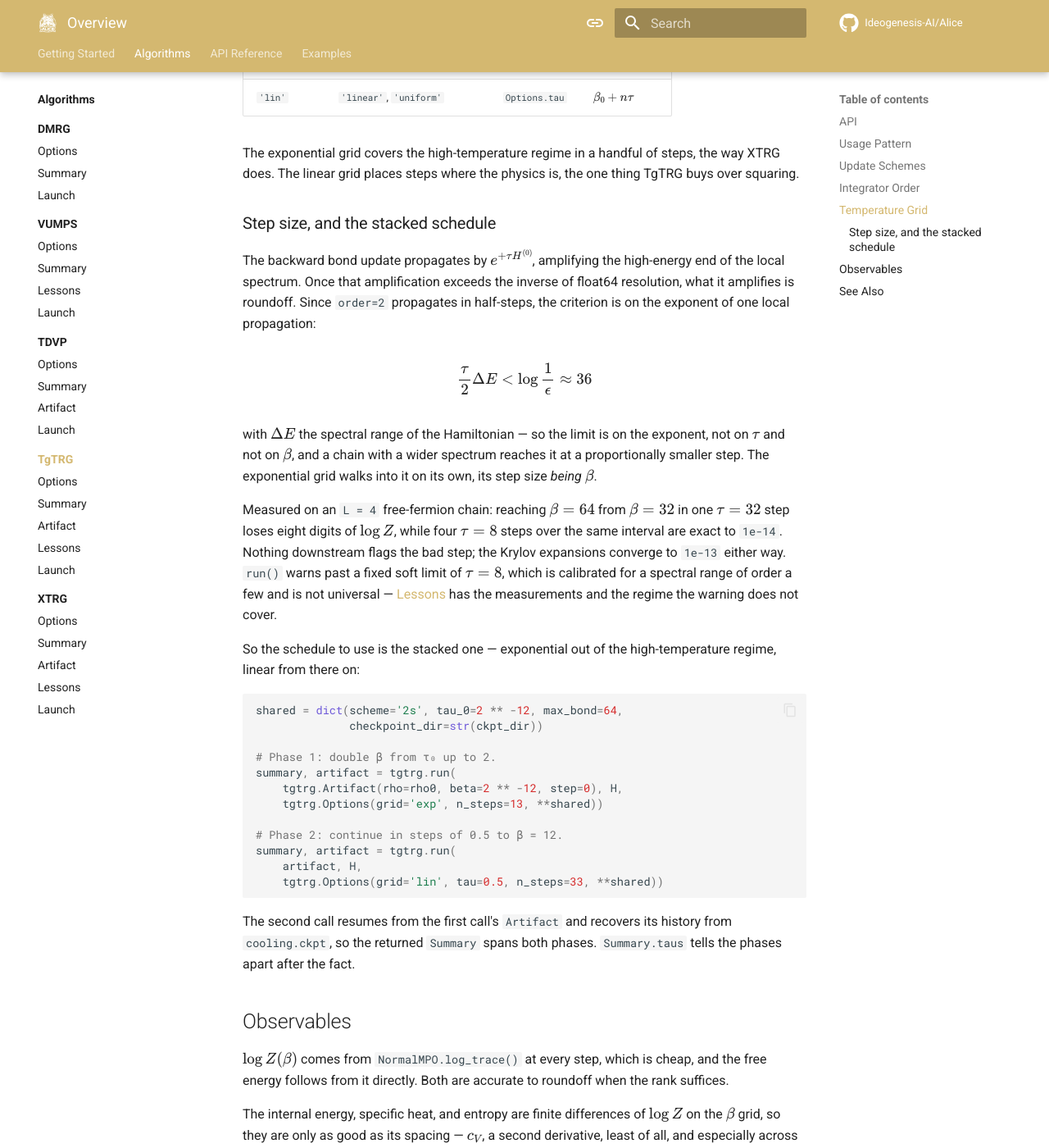
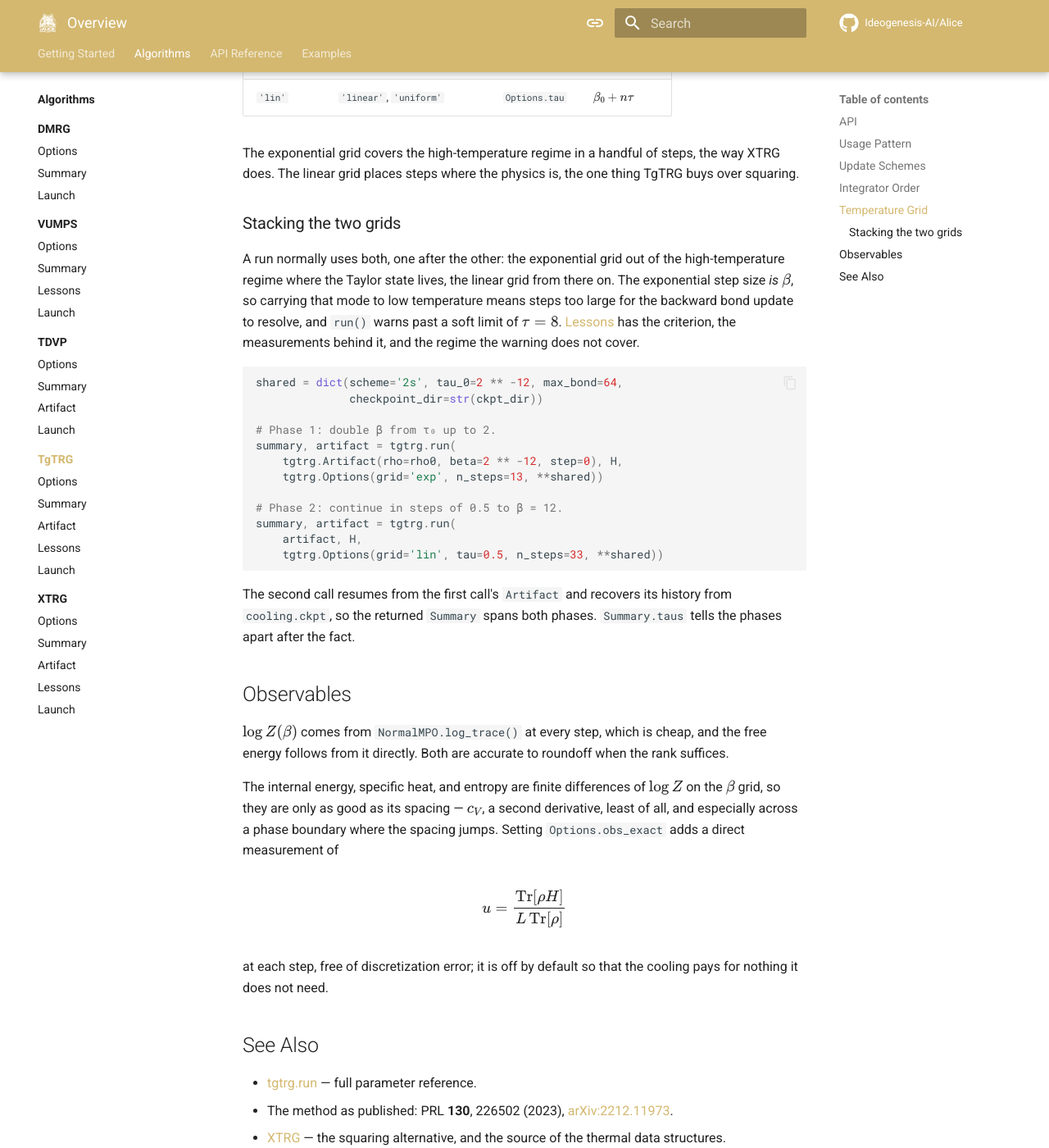
Before and after one commit to Ideogenesis-AI/Alice, an MkDocs documentation site: the page built from docs/algorithms/tgtrg/index.md, in a window 1280 px wide and 1400 px high, scrolled down 2583 px. Shown: the whole window at 82% size. Built offline with MkDocs 1.6.1 and Material for MkDocs 9.7.7, drawn with Linux system fonts in a browser that asks for light colours; comment, search, counter and statistics services are not loaded.

Commit message:
Leave the step-size reasoning to the TgTRG lessons page
The overview explained in full why a large step fails — the amplification of the backward bond update, the exponent criterion, the measurement behind it — all of which the lessons page already covers with the tables it was written for. Cut the explanation and kept what an overview owes the reader: that a run stacks the two grid modes, the soft limit it warns at, and the two-phase example, with the reasoning one link away.

````diff
--- a/docs/algorithms/tgtrg/index.md
+++ b/docs/algorithms/tgtrg/index.md
@@ -105,34 +105,15 @@ The exponential grid covers the high-temperature regime in a handful of steps,
 the way XTRG does. The linear grid places steps where the physics is, the one
 thing TgTRG buys over squaring.
 
-### Step size, and the stacked schedule
+### Stacking the two grids
 
-The backward bond update propagates by \(e^{+\tau H^{(0)}}\), amplifying the
-high-energy end of the local spectrum. Once that amplification exceeds the
-inverse of float64 resolution, what it amplifies is roundoff. Since `order=2`
-propagates in half-steps, the criterion is on the exponent of one local
-propagation:
-
-\[
-\frac{\tau}{2} \Delta E < \log \frac{1}{\epsilon} \approx 36
-\]
-
-with \(\Delta E\) the spectral range of the Hamiltonian — so the limit is on
-the exponent, not on \(\tau\) and not on \(\beta\), and a chain with a wider
-spectrum reaches it at a proportionally smaller step. The exponential grid
-walks into it on its own, its step size *being* \(\beta\).
-
-Measured on an `L = 4` free-fermion chain: reaching \(\beta = 64\) from
-\(\beta = 32\) in one \(\tau = 32\) step loses eight digits of \(\log Z\),
-while four \(\tau = 8\) steps over the same interval are exact to `1e-14`.
-Nothing downstream flags the bad step; the Krylov expansions converge to
-`1e-13` either way. `run()` warns past a fixed soft limit of \(\tau = 8\),
-which is calibrated for a spectral range of order a few and is not universal —
-[Lessons](lessons.md#how-large-a-step-may-be) has the measurements and the
-regime the warning does not cover.
-
-So the schedule to use is the stacked one — exponential out of the
-high-temperature regime, linear from there on:
+A run normally uses both, one after the other: the exponential grid out of
+the high-temperature regime where the Taylor state lives, the linear grid
+from there on. The exponential step size *is* \(\beta\), so carrying that
+mode to low temperature means steps too large for the backward bond update to
+resolve, and `run()` warns past a soft limit of \(\tau = 8\).
+[Lessons](lessons.md#how-large-a-step-may-be) has the criterion, the
+measurements behind it, and the regime the warning does not cover.
 
 ```python
 shared = dict(scheme='2s', tau_0=2 ** -12, max_bond=64,
--- a/docs/examples/tgtrg/free-fermion.md
+++ b/docs/examples/tgtrg/free-fermion.md
@@ -54,7 +54,7 @@ print(f"L = {geo.L}, MPO bond dims: {hamiltonian.bond_dims}")
 The exponential phase gets out of the high-temperature regime cheaply; the
 linear phase then takes the chain cold in controlled steps. Stacking the two
 keeps the step size bounded — see
-[step size](../../algorithms/tgtrg/index.md#step-size-and-the-stacked-schedule).
+[step size](../../algorithms/tgtrg/lessons.md#how-large-a-step-may-be).
 
 ```python
 shared = dict(scheme='2s', order=2, tau_0=2 ** -12, taylor_order=10,
````
Also changed, not shown: docs/algorithms/tgtrg/artifact.md (+1 -1 lines), docs/algorithms/tgtrg/lessons.md (+1 -1 lines).
